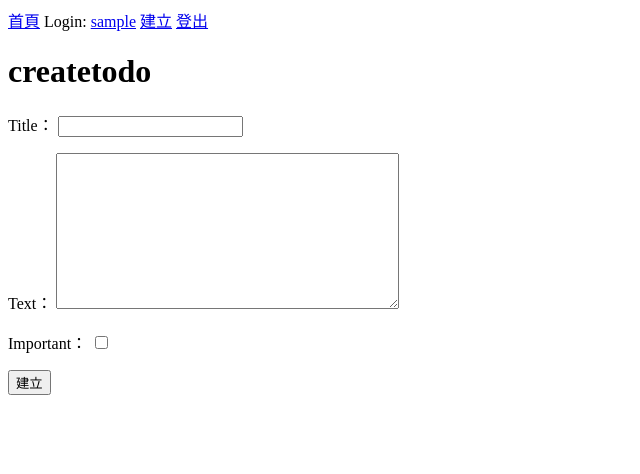
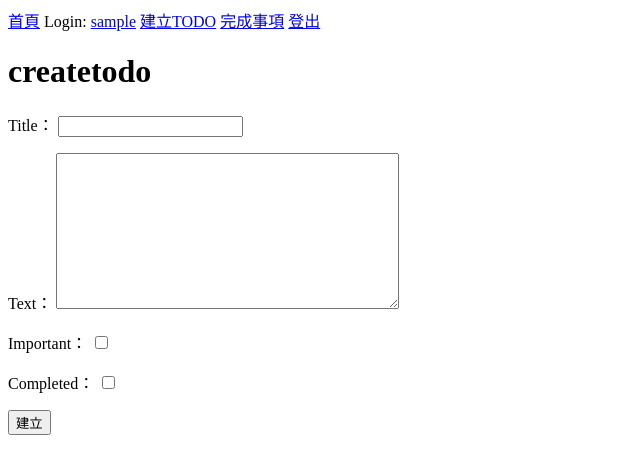
Before and after one commit to TU-ching-ho/Django-todolist, a Django app: page /create/ in a window 1280 px wide. Shown: the top 474 px of the page, without its empty margins (0-640 px from the left). Run offline with Django 4.2, Linux system fonts and the light colour scheme; the visitor is signed in with stand-in values (Sample User, id 1).

```diff
--- a/templates/base.html
+++ b/templates/base.html
@@ -16,7 +16,8 @@
     {% if user.is_authenticated %}
     Login:
     <a href="{% url 'profile' %}">{{user.username}}</a>
-    <a href="{% url 'createtodo' %}">建立</a>
+    <a href="{% url 'createtodo' %}">建立TODO</a>
+    <a href="{% url 'completed' %}">完成事項</a>
     <a href="{% url 'logout' %}">登出</a>
 
 
--- a/todo/form.py
+++ b/todo/form.py
@@ -6,4 +6,4 @@ from .models import Todo
 class Todoform(ModelForm):
     class Meta:
         model = Todo
-        fields = ['title', 'text', 'important']
+        fields = ['title', 'text', 'important', 'completed']
--- a/todo/models.py
+++ b/todo/models.py
@@ -9,6 +9,7 @@ class Todo(models.Model):
     created = models.DateTimeField(auto_now_add=True)
     date_completed = models.DateTimeField(null=True, blank=True)
     important = models.BooleanField(default=False)
+    completed = models.BooleanField(default=False)
 
     user = models.ForeignKey(User, on_delete=models.CASCADE)
 
--- a/todo/urls.py
+++ b/todo/urls.py
@@ -6,4 +6,7 @@ urlpatterns = [
     path('', views.todo, name='todo'),
     path('view/<int:id>', views.viewtodo, name='viewtodo'),
     path('create/', views.create_todo, name='createtodo'),
+    path('completed/', views.completed, name='completed'),
+    path('delete/<int:id>', views.delete, name='delete'),
+    path('completed/<int:id>', views.completed_byid, name='completed_byid')
 ]
--- a/todo/views.py
+++ b/todo/views.py
@@ -1,22 +1,53 @@
+from datetime import datetime
+from email import message
 from django.shortcuts import redirect, render
+from django.urls import is_valid_path
 from .models import Todo
 from .form import Todoform
 from django.shortcuts import get_object_or_404
+from datetime import datetime
+from django.contrib.auth.decorators import login_required
 # Create your views here.
 
 
+def completed_byid(request, id):
+    todo = Todo.objects.get(id=id)
+    todo.completed = not todo.completed
+    todo.date_completed = datetime.now() if todo.completed else None
+    todo.save()
+    return redirect('todo')
+
+
+@login_required
+def delete(request, id):
+    todo = Todo.objects.get(id=id)
+    todo.delete()
+    return redirect('todo')
+
+
+@login_required
+def completed(request):
+    todos = Todo.objects.filter(
+        user=request.user, completed=True)
+    return render(request, './todo/completed.html', {'todos': todos})
+
+
 def create_todo(request):
-
+    message = ''
     form = Todoform()
-
-    if request.method == 'POST':
-        if request.user.is_authenticated:
-            form = Todoform(request.POST)
-            todo = form.save(commit=False)
-            todo.user = request.user
-            todo.save()
-            return redirect('todo')
-    return render(request, './todo/createtodo.html', {'form': form})
+    try:
+        if request.method == 'POST':
+            if request.user.is_authenticated:
+                form = Todoform(request.POST)
+                todo = form.save(commit=False)
+                todo.user = request.user
+                todo.date_completed = datetime.now() if todo.completed else None
+                todo.save()
+                return redirect('todo')
+    except Exception as e:
+        print(e)
+        message = "資料錯誤"
+    return render(request, './todo/createtodo.html', {'form': form, 'message': message})
 
 
 def todo(request):
@@ -30,4 +61,22 @@ def todo(request):
 def viewtodo(request, id):
     #todo = Todo.objects.get(id=id)
     todo = get_object_or_404(Todo, id=id)
-    return render(request, './todo/viewtodo.html', {"todo": todo})
+    if request.method == 'GET':
+        form = Todoform(instance=todo)
+
+    elif request.method == 'POST':
+        if request.POST.get('update'):
+
+            form = Todoform(request.POST, instance=todo)
+            if form.is_valid():
+                todo = form.save(commit=False)
+                if todo.completed:
+                    todo.date_completed = datetime.now()
+                else:
+                    todo.date_completed = None
+
+            form.save()
+        elif request.POST.get('delete'):
+            todo.delete()
+            return redirect('todo')
+    return render(request, './todo/viewtodo.html', {"todo": todo, 'form': form})
--- a/todolist/settings.py
+++ b/todolist/settings.py
@@ -123,3 +123,5 @@ STATIC_URL = 'static/'
 # https://docs.djangoproject.com/en/4.1/ref/settings/#default-auto-field
 
 DEFAULT_AUTO_FIELD = 'django.db.models.BigAutoField'
+
+LOGIN_URL = '/user/login/'
--- a/user/templates/user/profile.html
+++ b/user/templates/user/profile.html
@@ -8,8 +8,9 @@
 <h1>Profile</h1>
 {% if user.is_authenticated %}
 <ul>
-    <li>{{user.username}}<a href="{% url 'logout' %}">登出</a></li>
-    <li>{{user.date_joined}}</li>
+
+    <li>建立日期:{{user.date_joined}}</li>
+    <li>最後登入時間:{{user.last_login}}</li>
 </ul>
 
 {% endif %}
```
Also changed, not shown: todo/templates/todo/completed.html (added, +25 -0 lines), todo/templates/todo/todo.html (+30 -1 lines), todo/templates/todo/viewtodo.html (+10 -1 lines), user/forms.py (added, +17 -0 lines), user/views.py (+8 -4 lines), todo/migrations/0002_todo_completed.py (added).
